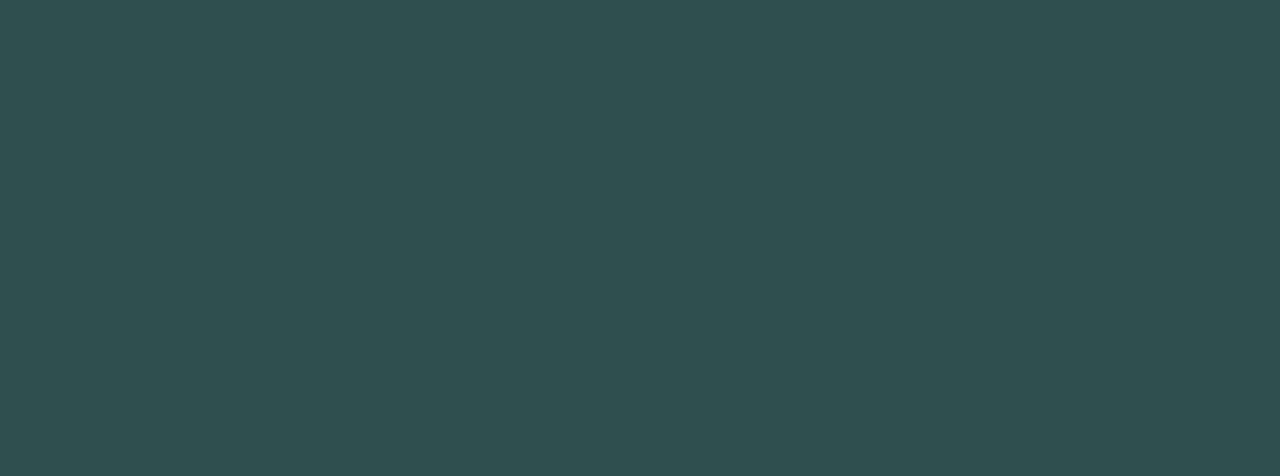
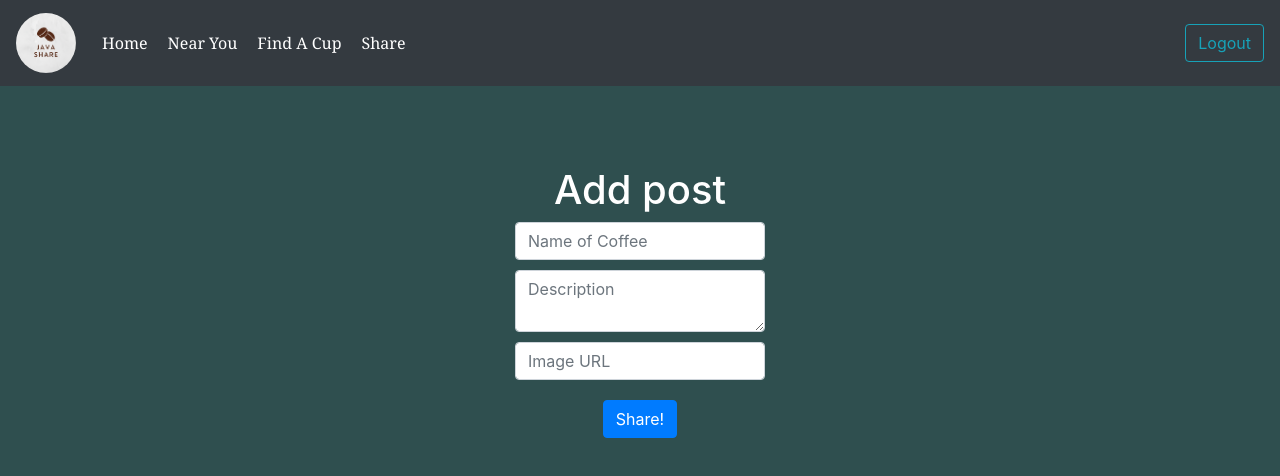
Before and after one commit to bethel-school-of-technology/team-init2winit-frontend, a React (Create React App) app: page /share-add in a window 1280 px wide. Shown: the top 476 px of the page. Built offline with nearby package versions, Linux system fonts and the light colour scheme.

Commit message:
added share page

```diff
--- a/src/App.js
+++ b/src/App.js
@@ -9,6 +9,8 @@ import Quiz from './homePage/Quiz';
 import Generator from './Generator/Generator';
 import Googlemaps from './googlemaps/Googlemaps';
 import Find from './Generator/Find';
+import SharePage from './SharePage/SharePage';
+import ShareAdd from './SharePage/ShareAdd';
 
 
 
@@ -24,6 +26,8 @@ function App() {
         <Route exact path='/generator' component={Generator} />
         <Route exact path='/find' component={Find} />
         <Route exact path='/map' component={Googlemaps} />
+        <Route exact path='/share' component={SharePage} />
+        <Route exact path='/share-add' component={ShareAdd} />
       </Switch>
     </Router>
   )
--- /dev/null
+++ b/src/SharePage/ShareAdd.js
@@ -0,0 +1,84 @@
+import React, { useState, useEffect } from 'react'
+import NavComponent from '../nav/NavComponent'
+import { Form, Button, FormGroup } from 'react-bootstrap';
+import axios from '../axios';
+
+function ShareAdd({ history }) {
+    const [name, setName] = useState('');
+    const [desc, setDesc] = useState('');
+    const [image, setImage] = useState('');
+
+    const submitHandler = async (e) => {
+        e.preventDefault();
+
+        if (!name || !desc || !image) {
+            return alert('MISSING INFORMATION')
+        }
+
+        const user = localStorage.getItem('username');
+
+        const newMessage = {
+            name,
+            desc,
+            image,
+            user
+        };
+
+        console.log(newMessage);
+
+        const config = {
+            headers: {
+                'Content-Type': 'application/json',
+                Authorization: `Bearer ${localStorage.getItem('authToken')}`
+            }
+        }
+
+        try {
+            const { data } = await axios.post('/share', { name, desc, image, user }, config);
+            console.log(data);
+
+            history.push('/share');
+        } catch (error) {
+            console.log(error);
+        }
+
+
+        setName('');
+        setDesc('');
+        setImage('');
+    }
+    return (
+        <div>
+            <NavComponent />
+            <div className="add-share-container">
+                <h1 style={{ color: 'white' }}>Add post</h1>
+                <FormGroup id="username">
+                    <Form.Control id="name"
+                        placeholder="Name of Coffee"
+                        value={name}
+                        onChange={(e) => { setName(e.target.value) }} />
+                </FormGroup>
+
+                <FormGroup id="username">
+                    <Form.Control as="textarea" id="desc"
+                        placeholder="Description"
+                        value={desc}
+                        onChange={(e) => { setDesc(e.target.value) }} />
+                </FormGroup>
+
+                <FormGroup id="username">
+                    <Form.Control id="image"
+                        placeholder="Image URL"
+                        value={image}
+                        onChange={(e) => { setImage(e.target.value) }} />
+                </FormGroup>
+
+                <Button id="subButton" type="submit" onClick={(e) => { submitHandler(e) }}>Share!</Button>
+
+            </div>
+
+        </div>
+    )
+}
+
+export default ShareAdd
--- /dev/null
+++ b/src/SharePage/SharePage.css
@@ -0,0 +1,45 @@
+.share-container {
+    display: flex;
+    flex-direction: column;
+    text-align: center;
+    align-items: center;
+    border-radius: 25px;
+    border-style: solid;
+    box-shadow: 2px 2px;
+    max-width: 70%;
+    background-color: lightgrey;
+    height: 80vh;
+    margin: 20px auto;
+    padding: 30px;
+}
+
+.messages {
+    flex: 0.99;
+}
+
+.message {
+   display: flex;
+   margin-bottom: 40px;
+}
+
+.message .left img {
+    width: 150px;
+    height: 150px;
+    object-fit: cover;
+    border-radius: 5px;
+}
+.message .left h4 {
+    margin: 0;
+}
+
+.message .right {
+    margin-left: 20px;
+}
+
+.message .right span {
+    font-size: 14px;
+}
+
+.add-share-container {
+    margin-top: 80px;
+}
--- /dev/null
+++ b/src/SharePage/SharePage.js
@@ -0,0 +1,69 @@
+import React, { useState, useEffect } from 'react';
+import './SharePage.css';
+import NavComponent from '../nav/NavComponent';
+import { Button } from 'react-bootstrap';
+import { Link } from 'react-router-dom';
+import axios from '../axios';
+
+function SharePage() {
+
+    const [data, setData] = useState([]);
+
+    useEffect(() => {
+        /*
+                if (!localStorage.getItem('authToken')) {
+                    history.push('/login')
+                } */
+
+        const fetchPrivateData = async () => {
+            const config = {
+                headers: {
+                    'Content-Type': 'application/json',
+                    Authorization: `Bearer ${localStorage.getItem('authToken')}`
+                }
+            }
+
+            try {
+                const { data } = await axios.get('/share', config);
+                console.log(data);
+                setData(data);
+                console.log(data);
+            } catch (error) {
+                localStorage.removeItem('authToken');
+                localStorage.removeItem('username');
+            }
+        }
+        fetchPrivateData();
+    }, [])
+    console.log(data);
+    return (
+        <div>
+            <NavComponent />
+
+            <div className="share-container">
+                <div className="messages">
+                    {data.map((message) => {
+                        return <div className="message">
+                            <div className="left">
+                                <h4>{message.name}</h4>
+                                <img src={message.image} />
+
+                            </div>
+                            <div className="right">
+                                <h3>{message.user}<span> 3:55PM</span></h3>
+                                <p>{message.desc}</p>
+                            </div>
+                        </div>
+                    })}
+                </div>
+                <div className="share-btn">
+                    <Link to="/share-add"><Button>Share</Button></Link>
+                </div>
+
+            </div>
+
+        </div>
+    )
+}
+
+export default SharePage
--- a/src/loginPage/login.css
+++ b/src/loginPage/login.css
@@ -18,7 +18,7 @@ div {
     margin-top: 10px;
 }
 
-img {
+.login-image {
     width: 100px;
     height: 100px;
     border-radius: 50%;
--- a/src/loginPage/login.js
+++ b/src/loginPage/login.js
@@ -42,7 +42,7 @@ function Login() {
 
     return (
         <div>
-            <img src={CoffeeLogo} />
+            <img className="login-image" src={CoffeeLogo} />
             <Form>
                 <FormGroup id="username" controlId="formGroupUsername">
 
@@ -63,7 +63,7 @@ function Login() {
                     Log In!
                 </Button>
             </Form>
-            <p className="text">Don't have an account?<Link to='/register'> Register</Link></p>
+            <p className="reg-text">Don't have an account?<Link to='/register'> Register</Link></p>
         </div>
     )
 }
--- a/src/nav/NavComponent.js
+++ b/src/nav/NavComponent.js
@@ -25,9 +25,9 @@ function NavComponent() {
           <Link to="/" className="nav-links">Home</Link>
           <Link to="/map" className="nav-links">Near You</Link>
           <Link to="/find" className="nav-links">Find A Cup</Link>
+          <Link to="/share" className="nav-links">Share</Link>
         </Nav>
         <Form inline>
-          {/* <FormControl type="text" placeholder="Search" className="mr-sm-2" /> */}
           <Button onClick={logoutHandler} variant="outline-info">Logout</Button>
         </Form>
       </Navbar>
--- a/src/signupPage/signup.css
+++ b/src/signupPage/signup.css
@@ -6,13 +6,13 @@ div {
     max-width: 150px;
 }
 
-img {
+.signup-image {
     width: 100px;
     height: 100px;
     border-radius: 50%;
     margin: 20px auto;
 }
 
-.text {
+.reg-text {
     color: white;
 }
--- a/src/signupPage/signup.js
+++ b/src/signupPage/signup.js
@@ -1,5 +1,5 @@
 import React, { useState, useEffect } from 'react';
-import { Row, Col, Form, Button, Container, FormGroup } from 'react-bootstrap';
+import { Form, Button, FormGroup } from 'react-bootstrap';
 import { Link } from 'react-router-dom';
 import axios from '../axios';
 import './signup.css';
@@ -63,7 +63,7 @@ function Signup({ history }) {
 
     return (
         <div>
-            <img src={CoffeeLogo} />
+            <img className="signup-image" src={CoffeeLogo} />
 
             {/*<Container> */}
             <FormGroup id="username">
@@ -107,7 +107,7 @@ function Signup({ history }) {
 
             {/* </Container> */}
 
-            <p className="text">Already have an account?<Link to='/login'> Login</Link></p>
+            <p className="reg-text">Already have an account?<Link to='/login'> Login</Link></p>
         </div>
     )
 }
```
